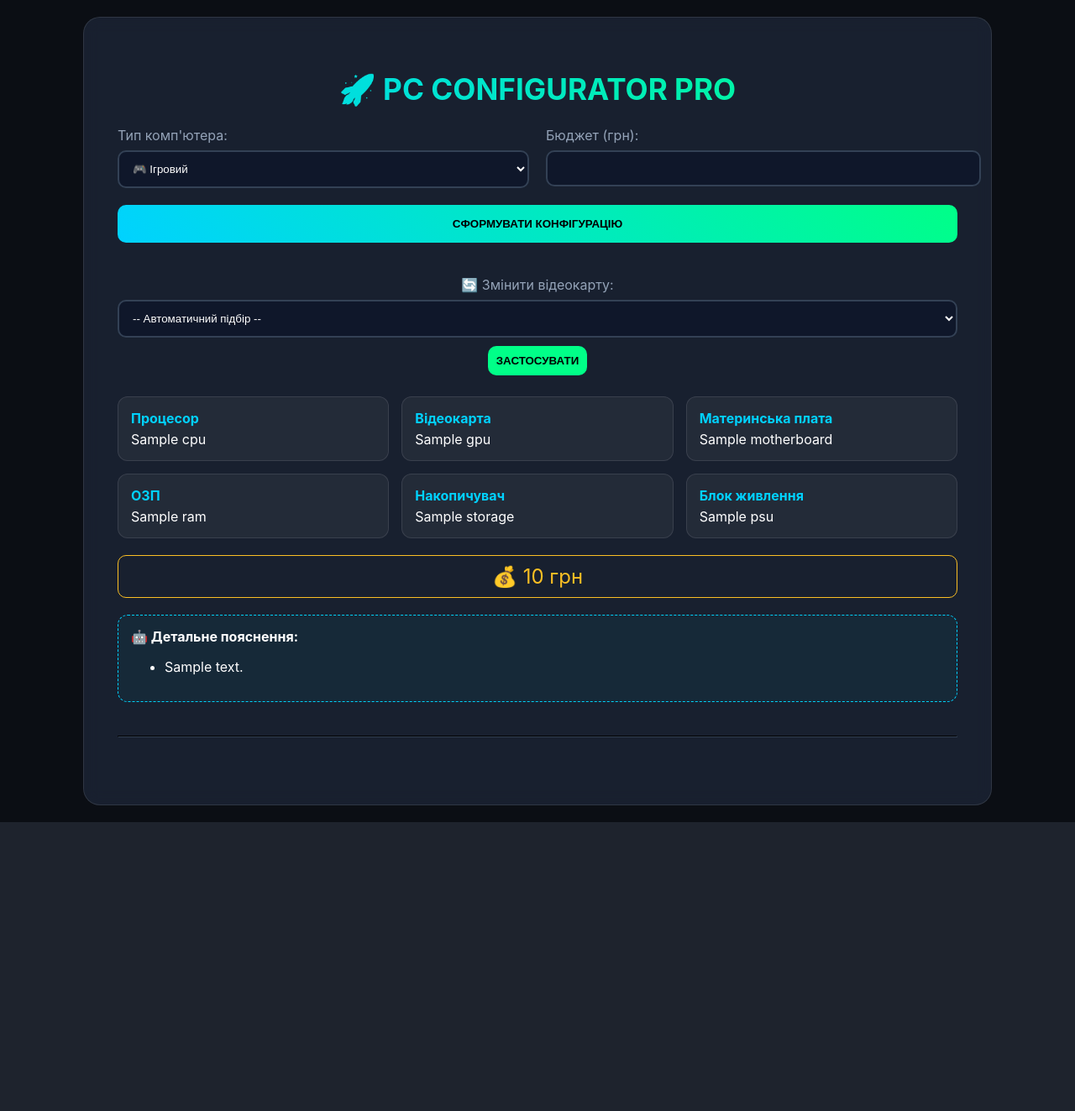
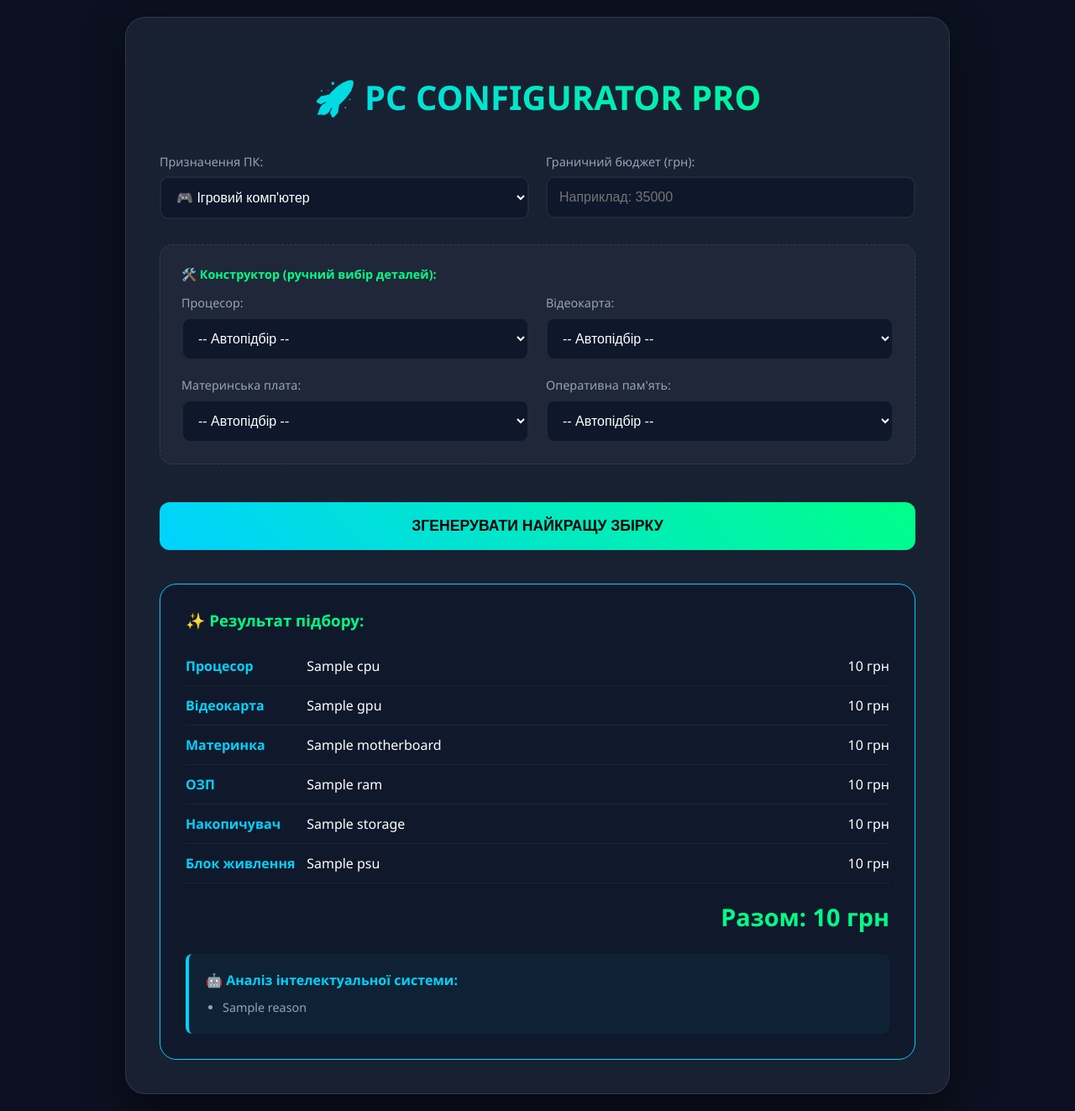
Before and after one commit to Larysa2007/pc-builder, a Django app: template configurator/templates/home.html in a window 1280 px wide. Shown: the whole page at 84% size. Before the commit the page ends 979 px from the top, so only its background shows below. Run offline with Django 5.2, Linux system fonts and the light colour scheme; the template is opened without the code that fills it: most values are stand-ins (such as "Sample title", 1, 10 or a date in 2020).

Commit message:
update UI

```diff
--- a/configurator/templates/home.html
+++ b/configurator/templates/home.html
@@ -1,204 +1,233 @@
 <!DOCTYPE html>
 <html lang="uk">
 <head>
+    <meta charset="UTF-8">
     <meta name="viewport" content="width=device-width, initial-scale=1.0">
-    <meta charset="UTF-8">
-    <title>PC Configurator Pro</title>
-
+    <title>PC Configurator Pro | Інтелектуальний підбір</title>
     <style>
-        :root { --neon-blue: #00d2ff; --neon-green: #00ff88; --dark-bg: #0b0e14; }
+        :root { --neon-blue: #00d2ff; --neon-green: #00ff88; --dark-bg: #0b1120; }
 
         body {
-            font-family: 'Inter', sans-serif;
-            background-color: var(--dark-bg);
+            font-family: 'Segoe UI', Roboto, sans-serif;
+            background: var(--dark-bg);
             color: white;
+            margin: 0;
+            padding: 20px;
             display: flex;
             justify-content: center;
-            min-height: 100vh;
-            margin: 0;
-            padding: 20px;
         }
 
         .container {
+            max-width: 900px;
+            width: 100%;
             background: rgba(30, 41, 59, 0.7);
-            backdrop-filter: blur(10px);
             padding: 40px;
-            border-radius: 20px;
+            border-radius: 24px;
             border: 1px solid rgba(255,255,255,0.1);
-            width: 100%;
-            max-width: 1000px;
-            text-align: center;
+            backdrop-filter: blur(12px);
+            box-shadow: 0 20px 50px rgba(0,0,0,0.5);
         }
 
         h1 {
             background: linear-gradient(to right, var(--neon-blue), var(--neon-green));
             -webkit-background-clip: text;
             -webkit-text-fill-color: transparent;
-            font-size: 2.2rem;
+            text-align: center;
+            font-size: 2.5rem;
+            margin-bottom: 40px;
             text-transform: uppercase;
         }
 
-        .input-form {
+        .config-grid {
             display: grid;
             grid-template-columns: 1fr 1fr;
             gap: 20px;
-            margin-bottom: 25px;
+            margin-bottom: 20px;
         }
 
-        .group { text-align: left; }
+        .manual-section {
+            grid-column: span 2;
+            background: rgba(255,255,255,0.03);
+            padding: 25px;
+            border-radius: 15px;
+            border: 1px dashed #334155;
+            margin-top: 10px;
+        }
 
-        label {
-            display: block;
-            margin-bottom: 8px;
-            color: #94a3b8;
+        .manual-grid {
+            display: grid;
+            grid-template-columns: 1fr 1fr;
+            gap: 20px;
+            margin-top: 15px;
         }
+
+        label { display: block; margin-bottom: 8px; color: #94a3b8; font-size: 0.9rem; font-weight: 500; }
 
         select, input {
             width: 100%;
-            padding: 12px;
+            padding: 14px;
+            background: #0f172a;
+            border: 2px solid #1e293b;
+            color: white;
             border-radius: 10px;
-            border: 2px solid #334155;
-            background: #0f172a;
-            color: white;
+            font-size: 1rem;
+            transition: 0.3s;
+            box-sizing: border-box;
         }
 
+        select:focus, input:focus { border-color: var(--neon-blue); outline: none; }
+
         .main-btn {
-            grid-column: span 2;
-            padding: 15px;
+            width: 100%;
+            padding: 18px;
             background: linear-gradient(45deg, var(--neon-blue), var(--neon-green));
+            border: none;
+            border-radius: 12px;
+            font-weight: bold;
+            cursor: pointer;
+            text-transform: uppercase;
+            margin-top: 25px;
+            font-size: 1.1rem;
             color: #000;
-            border: none;
-            border-radius: 10px;
-            cursor: pointer;
+            transition: 0.3s;
+        }
+
+        .main-btn:hover { transform: translateY(-2px); box-shadow: 0 10px 20px rgba(0,255,136,0.3); }
+
+        .result-card {
+            background: rgba(15, 23, 42, 0.8);
+            border-radius: 20px;
+            padding: 30px;
+            margin-top: 40px;
+            border: 1px solid var(--neon-blue);
+            animation: fadeIn 0.5s ease;
+        }
+
+        @keyframes fadeIn { from {opacity: 0; transform: translateY(10px);} to {opacity: 1; transform: translateY(0);} }
+
+        .part-item {
+            padding: 12px 0;
+            border-bottom: 1px solid rgba(255,255,255,0.05);
+            display: flex;
+            justify-content: space-between;
+        }
+        .part-item b { color: var(--neon-blue); width: 140px; display: inline-block; }
+
+        .total {
+            font-size: 1.8rem;
+            text-align: right;
+            color: var(--neon-green);
+            margin-top: 20px;
             font-weight: bold;
         }
 
-        .card-grid {
-            display: grid;
-            grid-template-columns: repeat(auto-fit, minmax(260px, 1fr));
-            gap: 15px;
-            margin-top: 20px;
+        .error {
+            background: rgba(239, 68, 68, 0.1);
+            border: 1px solid #ef4444;
+            padding: 15px;
+            border-radius: 12px;
+            margin-top: 25px;
+            color: #f87171;
+            text-align: center;
         }
 
-        .part-card {
-            background: rgba(255,255,255,0.05);
-            padding: 15px;
-            border-radius: 12px;
-            border: 1px solid rgba(255,255,255,0.1);
-            text-align: left;
+        .ai-explanation {
+            margin-top: 25px;
+            padding: 20px;
+            background: rgba(0, 210, 255, 0.05);
+            border-left: 4px solid var(--neon-blue);
+            border-radius: 8px;
         }
-
-        .part-card b {
-            color: var(--neon-blue);
-            display: block;
-            margin-bottom: 5px;
-        }
-
-        .total-price {
-            margin: 20px 0;
-            font-size: 1.5rem;
-            color: #fbbf24;
-            border: 1px solid #fbbf24;
-            padding: 10px;
-            border-radius: 10px;
-        }
-
-        .error-box {
-            background: rgba(220,38,38,0.1);
-            border: 1px solid #dc2626;
-            padding: 15px;
-            border-radius: 10px;
-            margin-top: 20px;
-        }
-
-        .explanation-box {
-            margin-top: 15px;
-            background: rgba(0,210,255,0.05);
-            border: 1px dashed var(--neon-blue);
-            border-radius: 12px;
-            padding: 15px;
-            text-align: left;
-        }
-
-        hr {
-            margin: 40px 0;
-            border-color: #334155;
-        }
+        .ai-explanation h4 { margin: 0 0 10px 0; color: var(--neon-blue); font-size: 1rem; }
+        .ai-explanation ul { margin: 0; padding-left: 20px; color: #94a3b8; font-size: 0.9rem; line-height: 1.6; }
     </style>
 </head>
+<body>
 
-<!-- ... (твій існуючий <style> залишається без змін) ... -->
-
-<body>
 <div class="container">
     <h1>🚀 PC Configurator Pro</h1>
 
-    <form method="POST" class="input-form">
+    <form method="POST">
         {% csrf_token %}
-
-        <div class="group">
-            <label>Тип комп'ютера:</label>
+        <div class="config-grid">
+            <div>
+                <label>Призначення ПК:</label>
                 <select name="pc_type">
-                <option value="gaming" {% if selected_type == 'gaming' %}selected{% endif %}>🎮 Ігровий</option>
-                <option value="office" {% if selected_type == 'office' %}selected{% endif %}>💼 Офісний</option>
+                    <option value="gaming" {% if selected_type == 'gaming' %}selected{% endif %}>🎮 Ігровий комп'ютер</option>
+                    <option value="office" {% if selected_type == 'office' %}selected{% endif %}>💼 Офісна станція</option>
                     <option value="work" {% if selected_type == 'work' %}selected{% endif %}>🖥️ Робоча станція</option>
-                <option value="stream" {% if selected_type == 'stream' %}selected{% endif %}>🎥 Стрімінг</option>
                 </select>
             </div>
-
-        <div class="group">
-            <label>Бюджет (грн):</label>
-            <input type="number" name="budget" value="{{ selected_budget }}" required>
+            <div>
+                <label>Граничний бюджет (грн):</label>
+                <input type="number" name="budget" value="{{ selected_budget }}" placeholder="Наприклад: 35000" required>
             </div>
 
-        <button type="submit" class="main-btn">
-            СФОРМУВАТИ КОНФІГУРАЦІЮ
-        </button>
-
-        <!-- Блок "Змінити відеокарту", як на скріншоті -->
-        <div style="grid-column: span 2; margin-top: 20px;">
-            <label>🔄 Змінити відеокарту:</label>
+            <div class="manual-section">
+                <label style="color: var(--neon-green); font-weight: bold;">🛠️ Конструктор (ручний вибір деталей):</label>
+                <div class="manual-grid">
+                    <div>
+                        <label>Процесор:</label>
+                        <select name="cpu_id">
+                            <option value="">-- Автопідбір --</option>
+                            {% for cpu in all_cpus %}<option value="{{ cpu.id }}" {% if manual.cpu == cpu.id|stringformat:"s" %}selected{% endif %}>{{ cpu.name }} ({{ cpu.price }} грн)</option>{% endfor %}
+                        </select>
+                    </div>
+                    <div>
+                        <label>Відеокарта:</label>
                         <select name="gpu_id">
-                <option value="">-- Автоматичний підбір --</option>
-                {% for gpu in gpus %}
-                    <option value="{{ gpu.id }}">{{ gpu.name }} ({{ gpu.price }} грн)</option>
-                {% endfor %}
+                            <option value="">-- Автопідбір --</option>
+                            {% for gpu in all_gpus %}<option value="{{ gpu.id }}" {% if manual.gpu == gpu.id|stringformat:"s" %}selected{% endif %}>{{ gpu.name }} ({{ gpu.price }} грн)</option>{% endfor %}
                         </select>
-            <button type="submit" class="main-btn" style="margin-top: 10px; padding: 10px; width: auto; background: var(--neon-green);">
-                ЗАСТОСУВАТИ
-            </button>
                     </div>
+                    <div>
+                        <label>Материнська плата:</label>
+                        <select name="mb_id">
+                            <option value="">-- Автопідбір --</option>
+                            {% for mb in all_mbs %}<option value="{{ mb.id }}" {% if manual.mb == mb.id|stringformat:"s" %}selected{% endif %}>{{ mb.name }} ({{ mb.price }} грн)</option>{% endfor %}
+                        </select>
+                    </div>
+                    <div>
+                        <label>Оперативна пам'ять:</label>
+                        <select name="ram_id">
+                            <option value="">-- Автопідбір --</option>
+                            {% for ram in all_rams %}<option value="{{ ram.id }}" {% if manual.ram == ram.id|stringformat:"s" %}selected{% endif %}>{{ ram.name }} ({{ ram.price }} грн)</option>{% endfor %}
+                        </select>
+                    </div>
+                </div>
+            </div>
+        </div>
+        <button type="submit" class="main-btn">Згенерувати найкращу збірку</button>
     </form>
 
     {% if error %}
-        <div class="error-box">
-            <b>{{ error }}</b>
-        </div>
+        <div class="error">⚠️ {{ error }}</div>
     {% endif %}
 
     {% for build in results %}
-        <div class="card-grid">
-            <div class="part-card"><b>Процесор</b> {{ build.cpu.name|default:"❌ Не знайдено" }}</div>
-            <div class="part-card"><b>Відеокарта</b> {{ build.gpu.name|default:"⚠️ Вбудована" }}</div>
-            <div class="part-card"><b>Материнська плата</b> {{ build.motherboard.name|default:"❌ Не знайдено" }}</div>
-            <div class="part-card"><b>ОЗП</b> {{ build.ram.name|default:"❌ Не знайдено" }}</div>
-            <div class="part-card"><b>Накопичувач</b> {{ build.storage.name|default:"❌ Не знайдено" }}</div>
-            <div class="part-card"><b>Блок живлення</b> {{ build.psu.name|default:"❌ Не знайдено" }}</div>
-        </div>
+    <div class="result-card">
+        <h3 style="margin-top: 0; color: var(--neon-green);">✨ Результат підбору:</h3>
 
-        <div class="total-price">
-            💰 {{ build.total }} грн
-        </div>
+        <div class="part-item"><span><b>Процесор</b> {{ build.cpu.name }}</span> <span>{{ build.cpu.price }} грн</span></div>
+        <div class="part-item"><span><b>Відеокарта</b> {{ build.gpu.name|default:"Вбудована графіка" }}</span> <span>{{ build.gpu.price|default:"0" }} грн</span></div>
+        <div class="part-item"><span><b>Материнка</b> {{ build.motherboard.name }}</span> <span>{{ build.motherboard.price }} грн</span></div>
+        <div class="part-item"><span><b>ОЗП</b> {{ build.ram.name }}</span> <span>{{ build.ram.price }} грн</span></div>
+        <div class="part-item"><span><b>Накопичувач</b> {{ build.storage.name }}</span> <span>{{ build.storage.price }} грн</span></div>
+        <div class="part-item"><span><b>Блок живлення</b> {{ build.psu.name }}</span> <span>{{ build.psu.price }} грн</span></div>
 
-        <div class="explanation-box">
-            <b>🤖 Детальне пояснення:</b>
+        <div class="total">Разом: {{ build.total }} грн</div>
+
+        <div class="ai-explanation">
+            <h4>🤖 Аналіз інтелектуальної системи:</h4>
             <ul>
-                {% for text in build.explanation %}
-                    <li>{{ text }}</li>
+                {% for reason in build.explanations %}
+                    <li>{{ reason }}</li>
                 {% endfor %}
             </ul>
         </div>
-        <hr>
+    </div>
     {% endfor %}
 </div>
+
 </body>
+</html>
```
Also changed, not shown: configurator/views.py (+84 -79 lines). Lines whose indentation alone changed are shown as unchanged.
